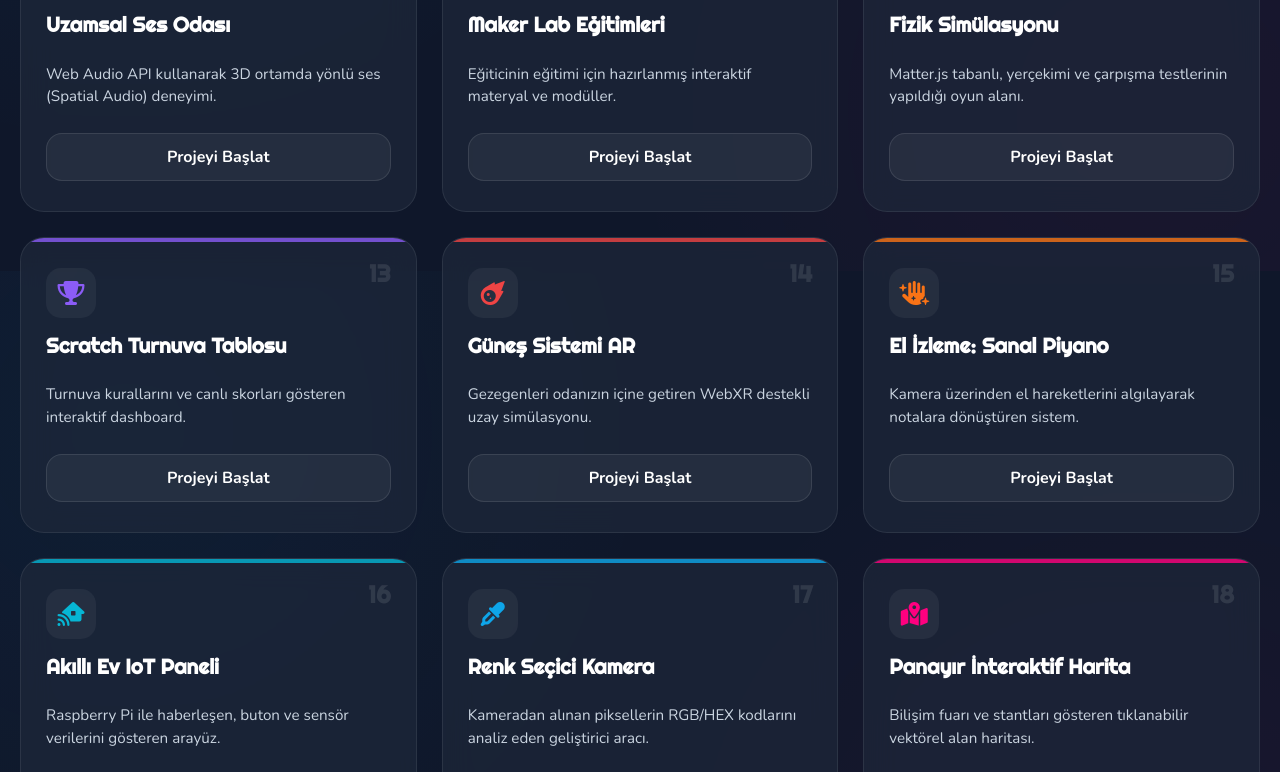
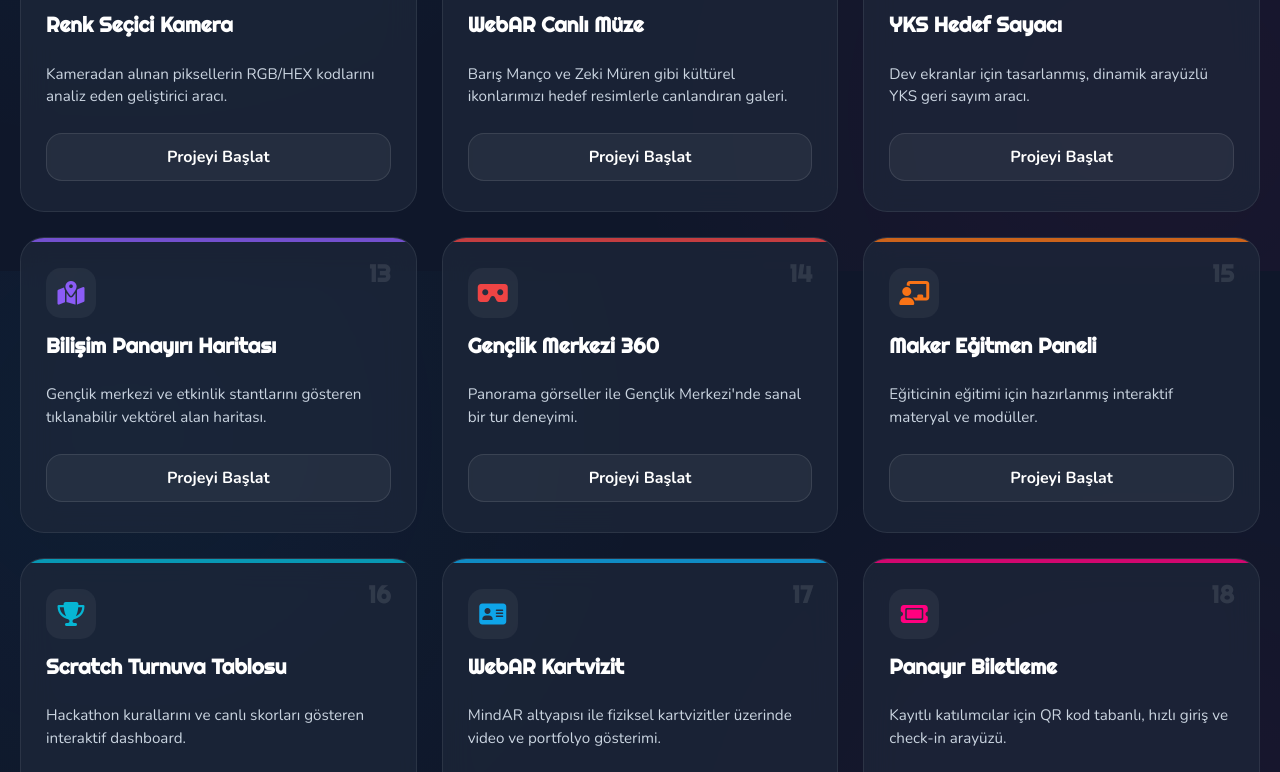
Before and after one commit to aydinincekara/javascriptprojeleri, a plain HTML site: page index.html in a window 1280 px wide. Shown: the part 1329-2101 px from the top of the page. Drawn offline with nearby package versions, Linux system fonts and the light colour scheme.

Commit message:
Update index.html

```diff
--- a/index.html
+++ b/index.html
@@ -3,7 +3,7 @@
 <head>
     <meta charset="UTF-8">
     <meta name="viewport" content="width=device-width, initial-scale=1.0, maximum-scale=1.0, user-scalable=no">
-    <title>K.Çekmece Belediyesi | AR Geliştirme Stüdyosu</title>
+    <title>K.Çekmece Belediyesi | AR & Maker Stüdyosu</title>
 
     <link href="https://fonts.googleapis.com/css2?family=Nunito:wght@400;700;900&family=Righteous&display=swap" rel="stylesheet">
     <link rel="stylesheet" href="https://cdnjs.cloudflare.com/ajax/libs/font-awesome/6.4.0/css/all.min.css">
@@ -218,11 +218,11 @@
 
     <header>
         <h1>KÜÇÜKÇEKMECE BELEDİYESİ</h1>
-        <div class="subtitle">Bilişim Panayırı & AR/JS Laboratuvarı</div>
+        <div class="subtitle">Bilişim Panayırı & Geliştirme Laboratuvarı</div>
 
         <div class="search-container">
             <i class="fa-solid fa-search"></i>
-            <input type="text" id="searchInput" placeholder="Projelerde ara... (Örn: AR, Oyun, Sensör)">
+            <input type="text" id="searchInput" placeholder="Projelerde ara... (Örn: AR, Oyun, Sensör, AFİ)">
         </div>
     </header>
 
@@ -231,45 +231,87 @@
 
     <footer>
         Küçükçekmece Belediyesi Gençlik Merkezi<br>
-        Bilişim Sınıfı Geliştirme Projesi &copy; 2026
+        Bilişim Sınıfı Geliştirme Projesi &copy; 2026<br>
+        <a href="https://codekidi.org/" target="_blank" style="color: var(--primary-blue); text-decoration: none; margin-top: 10px; display: inline-block;">Code Kidi Platformu</a>
     </footer>
 
     <script>
         // Renk Paleti
         const colors = ['#0ea5e9', '#ff007f', '#facc15', '#10b981', '#8b5cf6', '#ef4444', '#f97316', '#06b6d4'];
 
-        // 30 Adet Proje Veritabanı
+        // 60 Adet Proje Veritabanı
         const projectsData = [
+            // --- BÖLÜM 1: AR & Sensör Deneyimleri ---
             { id: 1, title: "Siber Mesh & Makyaj", desc: "52 noktalı akıllı ağ sistemiyle yüz hatlarını takip eden AR maske deneyimi.", icon: "fa-masks-theater" },
             { id: 2, title: "Ateş Püskürtme", desc: "Ağız hareketlerini analiz ederek partikül (particle) sistemi kontrolü.", icon: "fa-fire" },
             { id: 3, title: "Göz Kırpma Sensörü", desc: "Göz kapaklarının hareketiyle tetiklenen dijital AR filtreleri ve oyunlar.", icon: "fa-eye" },
-            { id: 4, title: "AR Canlı Müze", desc: "Kültürel ikonlarımızı hedef resimler (Image Tracking) ile canlandıran galeri.", icon: "fa-building-columns" },
-            { id: 5, title: "AFİ 3D Boyama", desc: "2D kağıt çizimlerini doku (texture) olarak 3D modellere aktaran sistem.", icon: "fa-palette" },
-            { id: 6, title: "YKS Hedef Sayacı", desc: "Dev ekranlar için tasarlanmış, dinamik arayüzlü YKS geri sayım aracı.", icon: "fa-clock" },
-            { id: 7, title: "Karanlık İstasyon: Radar", desc: "Korku-hayatta kalma oyunu mekaniklerinin web tabanlı radar simülasyonu.", icon: "fa-satellite-dish" },
-            { id: 8, title: "3D Baskı Önizleyici", desc: "STL formatındaki modelleri tarayıcı üzerinde inceleme ve dilimleme simülasyonu.", icon: "fa-cube" },
-            { id: 9, title: "Web Serial Robot Kol", desc: "Tarayıcı üzerinden Arduino/ESP32 bağlı robotik kolu kontrol etme paneli.", icon: "fa-robot" },
-            { id: 10, title: "Uzamsal Ses Odası", desc: "Web Audio API kullanarak 3D ortamda yönlü ses (Spatial Audio) deneyimi.", icon: "fa-headphones" },
-            { id: 11, title: "Maker Lab Eğitimleri", desc: "Eğiticinin eğitimi için hazırlanmış interaktif materyal ve modüller.", icon: "fa-chalkboard-user" },
-            { id: 12, title: "Fizik Simülasyonu", desc: "Matter.js tabanlı, yerçekimi ve çarpışma testlerinin yapıldığı oyun alanı.", icon: "fa-apple-whole" },
-            { id: 13, title: "Scratch Turnuva Tablosu", desc: "Turnuva kurallarını ve canlı skorları gösteren interaktif dashboard.", icon: "fa-trophy" },
-            { id: 14, title: "Güneş Sistemi AR", desc: "Gezegenleri odanızın içine getiren WebXR destekli uzay simülasyonu.", icon: "fa-meteor" },
-            { id: 15, title: "El İzleme: Sanal Piyano", desc: "Kamera üzerinden el hareketlerini algılayarak notalara dönüştüren sistem.", icon: "fa-hand-sparkles" },
-            { id: 16, title: "Akıllı Ev IoT Paneli", desc: "Raspberry Pi ile haberleşen, buton ve sensör verilerini gösteren arayüz.", icon: "fa-house-signal" },
-            { id: 17, title: "Renk Seçici Kamera", desc: "Kameradan alınan piksellerin RGB/HEX kodlarını analiz eden geliştirici aracı.", icon: "fa-eye-dropper" },
-            { id: 18, title: "Panayır İnteraktif Harita", desc: "Bilişim fuarı ve stantları gösteren tıklanabilir vektörel alan haritası.", icon: "fa-map-location-dot" },
-            { id: 19, title: "Siber Güvenlik Testi", desc: "Temel ağ ve şifreleme bilginizi ölçeceğiniz interaktif JS quiz uygulaması.", icon: "fa-shield-halved" },
-            { id: 20, title: "Voxel Dünyası", desc: "Three.js kullanılarak tarayıcıda blok yerleştirme ve 3D dünya oluşturma.", icon: "fa-cubes" },
-            { id: 21, title: "Dinamik Veri Grafikleri", desc: "Sensörlerden gelen anlık verileri D3.js ile animasyonlu grafiklere dönüştürme.", icon: "fa-chart-line" },
-            { id: 22, title: "AR İnsan Anatomisi", desc: "İnsan vücudu sistemlerini artırılmış gerçeklikte katman katman inceleme.", icon: "fa-bone" },
-            { id: 23, title: "Yapay Zeka Asistanı", desc: "API entegrasyonu ile çalışan, projelere rehberlik eden sohbet botu arayüzü.", icon: "fa-microchip" },
-            { id: 24, title: "Piksel Art Stüdyosu", desc: "HTML5 Canvas kullanarak kendi 8-bit karakterlerinizi çizebileceğiniz editör.", icon: "fa-pen-ruler" },
-            { id: 25, title: "QR Kod ile Eylem", desc: "Kamera okuması sonrası ekranda 3D objelerin belirmesini sağlayan WebRTC sistemi.", icon: "fa-qrcode" },
-            { id: 26, title: "Sesle Kontrol Modülü", desc: "Tarayıcı ses tanıma (Speech API) ile web sayfasındaki nesneleri hareket ettirme.", icon: "fa-microphone" },
-            { id: 27, title: "MAC Adres Sorgulayıcı", desc: "Ağ cihazları için hazırlanmış yerel ağ tanımlama arayüzü simülasyonu.", icon: "fa-network-wired" },
+            { id: 4, title: "AFİ 3D Boyama", desc: "2D kağıt çizimlerini doku (texture) olarak 3D modellere aktaran sistem.", icon: "fa-palette" },
+            { id: 5, title: "AR İnsan Anatomisi", desc: "İnsan vücudu sistemlerini artırılmış gerçeklikte katman katman inceleme.", icon: "fa-bone" },
+            { id: 6, title: "Güneş Sistemi AR", desc: "Gezegenleri odanızın içine getiren WebXR destekli uzay simülasyonu.", icon: "fa-meteor" },
+            { id: 7, title: "El İzleme: Sanal Piyano", desc: "Kamera üzerinden el hareketlerini algılayarak notalara dönüştüren sistem.", icon: "fa-hand-sparkles" },
+            { id: 8, title: "AR Matematik", desc: "Karmaşık geometri ve OpenSCAD şekillerini uzayda her açıdan görüntüleyebilme.", icon: "fa-calculator" },
+            { id: 9, title: "QR Kod ile Eylem", desc: "Kamera okuması sonrası ekranda 3D objelerin belirmesini sağlayan WebRTC sistemi.", icon: "fa-qrcode" },
+            { id: 10, title: "Renk Seçici Kamera", desc: "Kameradan alınan piksellerin RGB/HEX kodlarını analiz eden geliştirici aracı.", icon: "fa-eye-dropper" },
+
+            // --- BÖLÜM 2: Kültürel & Kurumsal Uygulamalar ---
+            { id: 11, title: "WebAR Canlı Müze", desc: "Barış Manço ve Zeki Müren gibi kültürel ikonlarımızı hedef resimlerle canlandıran galeri.", icon: "fa-building-columns" },
+            { id: 12, title: "YKS Hedef Sayacı", desc: "Dev ekranlar için tasarlanmış, dinamik arayüzlü YKS geri sayım aracı.", icon: "fa-clock" },
+            { id: 13, title: "Bilişim Panayırı Haritası", desc: "Gençlik merkezi ve etkinlik stantlarını gösteren tıklanabilir vektörel alan haritası.", icon: "fa-map-location-dot" },
+            { id: 14, title: "Gençlik Merkezi 360", desc: "Panorama görseller ile Gençlik Merkezi'nde sanal bir tur deneyimi.", icon: "fa-vr-cardboard" },
+            { id: 15, title: "Maker Eğitmen Paneli", desc: "Eğiticinin eğitimi için hazırlanmış interaktif materyal ve modüller.", icon: "fa-chalkboard-user" },
+            { id: 16, title: "Scratch Turnuva Tablosu", desc: "Hackathon kurallarını ve canlı skorları gösteren interaktif dashboard.", icon: "fa-trophy" },
+            { id: 17, title: "WebAR Kartvizit", desc: "MindAR altyapısı ile fiziksel kartvizitler üzerinde video ve portfolyo gösterimi.", icon: "fa-address-card" },
+            { id: 18, title: "Panayır Biletleme", desc: "Kayıtlı katılımcılar için QR kod tabanlı, hızlı giriş ve check-in arayüzü.", icon: "fa-ticket" },
+            { id: 19, title: "Zeki Müren Plak AR", desc: "Fiziksel bir plağa kamera tutulduğunda müzik ve 3D efektlerin başlaması.", icon: "fa-record-vinyl" },
+            { id: 20, title: "Kültür Sergisi Asistanı", desc: "Ziyaretçilere sergi hakkında bilgi veren yapay zeka destekli metin ve ses botu.", icon: "fa-robot" },
+
+            // --- BÖLÜM 3: Oyun Tasarımı & Simülasyon ---
+            { id: 21, title: "Karanlık İstasyon: Radar", desc: "Korku-hayatta kalma oyunu mekaniklerinin web tabanlı radar simülasyonu.", icon: "fa-satellite-dish" },
+            { id: 22, title: "Karanlık İstasyon: Envanter", desc: "Toplanan eşyaların ve ipuçlarının birleştirildiği web tabanlı çanta sistemi.", icon: "fa-briefcase" },
+            { id: 23, title: "Jumpscare Mekaniği", desc: "Kamera açısı veya belirli tıklamalarla tetiklenen gerilim sahneleri testi.", icon: "fa-ghost" },
+            { id: 24, title: "Fizik Simülasyonu", desc: "Matter.js tabanlı, yerçekimi ve çarpışma testlerinin yapıldığı oyun alanı.", icon: "fa-apple-whole" },
+            { id: 25, title: "Çok Oyunculu Lobi", desc: "Web Socket kullanarak oyuncuların bir araya gelip sohbet edebildiği oda.", icon: "fa-gamepad" },
+            { id: 26, title: "Voxel Dünyası", desc: "Three.js kullanılarak tarayıcıda blok yerleştirme ve 3D dünya oluşturma.", icon: "fa-cubes" },
+            { id: 27, title: "3D Satranç Tahtası", desc: "Blender ile tasarlanmış modellerin WebGL ortamında oynanabilir hale gelmesi.", icon: "fa-chess" },
             { id: 28, title: "Sanal Klavye Eğitimi", desc: "Hızlı klavye kullanımını oyunlaştırarak öğreten interaktif yazım testi.", icon: "fa-keyboard" },
-            { id: 29, title: "AR Matematik", desc: "Karmaşık geometri şekillerini uzayda her açıdan görüntüleyebilme.", icon: "fa-calculator" },
-            { id: 30, title: "Gençlik Merkezi 360", desc: "Panorama görseller ile Gençlik Merkezi'nde sanal bir tur deneyimi.", icon: "fa-vr-cardboard" }
+            { id: 29, title: "Piksel Art Stüdyosu", desc: "HTML5 Canvas kullanarak kendi 8-bit karakterlerinizi çizebileceğiniz editör.", icon: "fa-pen-ruler" },
+            { id: 30, title: "A-Frame Uzay Yürüyüşü", desc: "Kullanıcının WASD tuşlarıyla gezinebildiği sanal gerçeklik uzay istasyonu.", icon: "fa-user-astronaut" },
+
+            // --- BÖLÜM 4: 3D Baskı & Endüstriyel Tasarım ---
+            { id: 31, title: "3D Baskı Önizleyici", desc: "STL formatındaki modelleri tarayıcı üzerinde inceleme ve dilimleme simülasyonu.", icon: "fa-cube" },
+            { id: 32, title: "G-Code Simülatörü", desc: "Hazırlanan katman katman baskı yollarının web tabanlı animasyonu.", icon: "fa-layer-group" },
+            { id: 33, title: "Endüstriyel Tasarım Vitrini", desc: "Fusion 360'ta hazırlanmış mekanik parçaların interaktif web galerisi.", icon: "fa-industry" },
+            { id: 34, title: "3D Yüz Tarama Ağı", desc: "LIDAR veya ARCore ile taranmış yüzeyleri temizleme ve inceleme aracı.", icon: "fa-face-smile" },
+            { id: 35, title: "Lazer Kesim Şablonu", desc: "Kullanıcı parametrelerine göre anlık olarak SVG formatında şablon üretici.", icon: "fa-scissors" },
+            { id: 36, title: "Zemin Algılama Testi", desc: "ARCore ve WebXR kullanarak düz zeminleri tespit edip 3D obje yerleştirme.", icon: "fa-ruler-combined" },
+            { id: 37, title: "Holografik Projeksiyon", desc: "Piramit pleksi kullanarak telefon ekranından 3D illüzyon yaratan özel video oynatıcı.", icon: "fa-hamsa" },
+            { id: 38, title: "Malzeme Yorgunluğu Testi", desc: "Görsel olarak PLA, ABS ve PETG esneklik sınırlarını gösteren web simülasyonu.", icon: "fa-smog" },
+            { id: 39, title: "Montaj Rehberi", desc: "Karmaşık mekanik parçaların adım adım nasıl birleştirileceğini gösteren 3D animasyon.", icon: "fa-screwdriver-wrench" },
+            { id: 40, title: "Üç Boyutlu Çizim Tahtası", desc: "Farenin derinlik (Z ekseni) hareketiyle havaya 3D çizgiler çizme aracı.", icon: "fa-pen-nib" },
+
+            // --- BÖLÜM 5: Robotik & IoT (Nesnelerin İnterneti) ---
+            { id: 41, title: "Web Serial Robot Kol", desc: "Tarayıcı üzerinden Arduino/ESP32 bağlı robotik kolu kontrol etme paneli.", icon: "fa-robot" },
+            { id: 42, title: "mBot Çizgi İzleyen", desc: "mBot sensör mantığını blok tabanlı simüle eden kodlama arayüzü.", icon: "fa-car" },
+            { id: 43, title: "Akıllı Ev IoT Paneli", desc: "Raspberry Pi ile haberleşen, buton ve röle verilerini gösteren kontrol arayüzü.", icon: "fa-house-signal" },
+            { id: 44, title: "Kamera Güvenlik Ağı", desc: "Raspberry Pi kamera modülünden gelen anlık MJPEG görüntü akışını izleme ekranı.", icon: "fa-video" },
+            { id: 45, title: "IoT Hava Kalitesi", desc: "Sensörlerden gelen sıcaklık ve gaz verilerini canlı okuma grafiği.", icon: "fa-wind" },
+            { id: 46, title: "Akıllı Sera Monitörü", desc: "Toprak nemi ve ışık seviyesine göre su pompasını uzaktan tetikleme simülasyonu.", icon: "fa-leaf" },
+            { id: 47, title: "MAC Adres Sorgulayıcı", desc: "Yerel ağdaki cihazları tarayarak yetkilendirme yapan güvenlik duvarı arayüzü.", icon: "fa-network-wired" },
+            { id: 48, title: "Arduino Seri Port Oku", desc: "Web Serial API ile bilgisayara bağlı mikrokontrolcüden doğrudan veri alma.", icon: "fa-microchip" },
+            { id: 49, title: "Lojistik Drone Rotası", desc: "GPS koordinatlarını kullanarak harita üzerinde otonom drone uçuş yolu çizme.", icon: "fa-helicopter" },
+            { id: 50, title: "Giyilebilir Kalp Atışı", desc: "Nabız sensörü verilerinin web sayfasında animasyonlu bir kalbi attırması.", icon: "fa-heart-pulse" },
+
+            // --- BÖLÜM 6: Veri, AI & Siber Güvenlik ---
+            { id: 51, title: "Yapay Zeka Asistanı", desc: "API entegrasyonu ile çalışan, projelere rehberlik eden sohbet botu.", icon: "fa-brain" },
+            { id: 52, title: "AI Görsel Tasarım", desc: "Metin istemleriyle (Prompt) panayır için afiş konseptleri üreten arayüz simülatörü.", icon: "fa-wand-magic-sparkles" },
+            { id: 53, title: "Siber Güvenlik Testi", desc: "Temel ağ ve şifreleme bilginizi ölçeceğiniz interaktif JS quiz uygulaması.", icon: "fa-shield-halved" },
+            { id: 54, title: "Dinamik Veri Grafikleri", desc: "Sensörlerden gelen anlık verileri D3.js ile animasyonlu grafiklere dönüştürme.", icon: "fa-chart-line" },
+            { id: 55, title: "Uzamsal Ses Odası", desc: "Web Audio API kullanarak 3D ortamda yönlü ses (Spatial Audio) deneyimi.", icon: "fa-headphones" },
+            { id: 56, title: "Sesle Kontrol Modülü", desc: "Tarayıcı ses tanıma (Speech API) ile web sayfasındaki nesneleri hareket ettirme.", icon: "fa-microphone" },
+            { id: 57, title: "Scratch Blok Çevirmen", desc: "Görsel kod bloklarını metin tabanlı (Python/JS) koda çeviren öğrenim aracı.", icon: "fa-puzzle-piece" },
+            { id: 58, title: "Veri Dışa Aktarıcı", desc: "Oluşturulan projelerdeki log kayıtlarını CSV formatında bilgisayara indirme.", icon: "fa-file-export" },
+            { id: 59, title: "Particle Patlaması", desc: "WebGL kullanarak performansı yüksek binlerce parçacığın fareyi takip etmesi.", icon: "fa-burst" },
+            { id: 60, title: "AI Kod İnceleyici", desc: "Yazılan HTML/JS kodlarındaki hataları bulan rehber asistan simülasyonu.", icon: "fa-code" }
         ];
 
         const container = document.getElementById('projectContainer');
```
